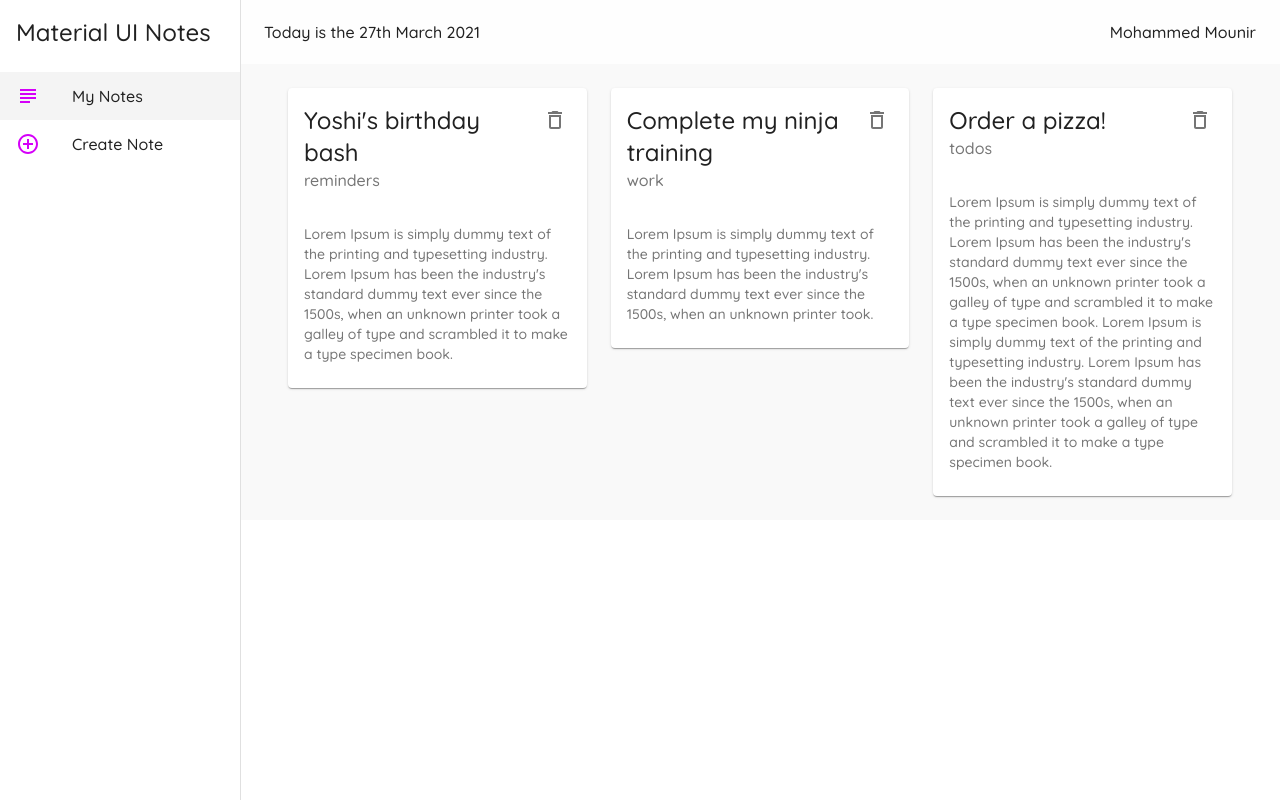
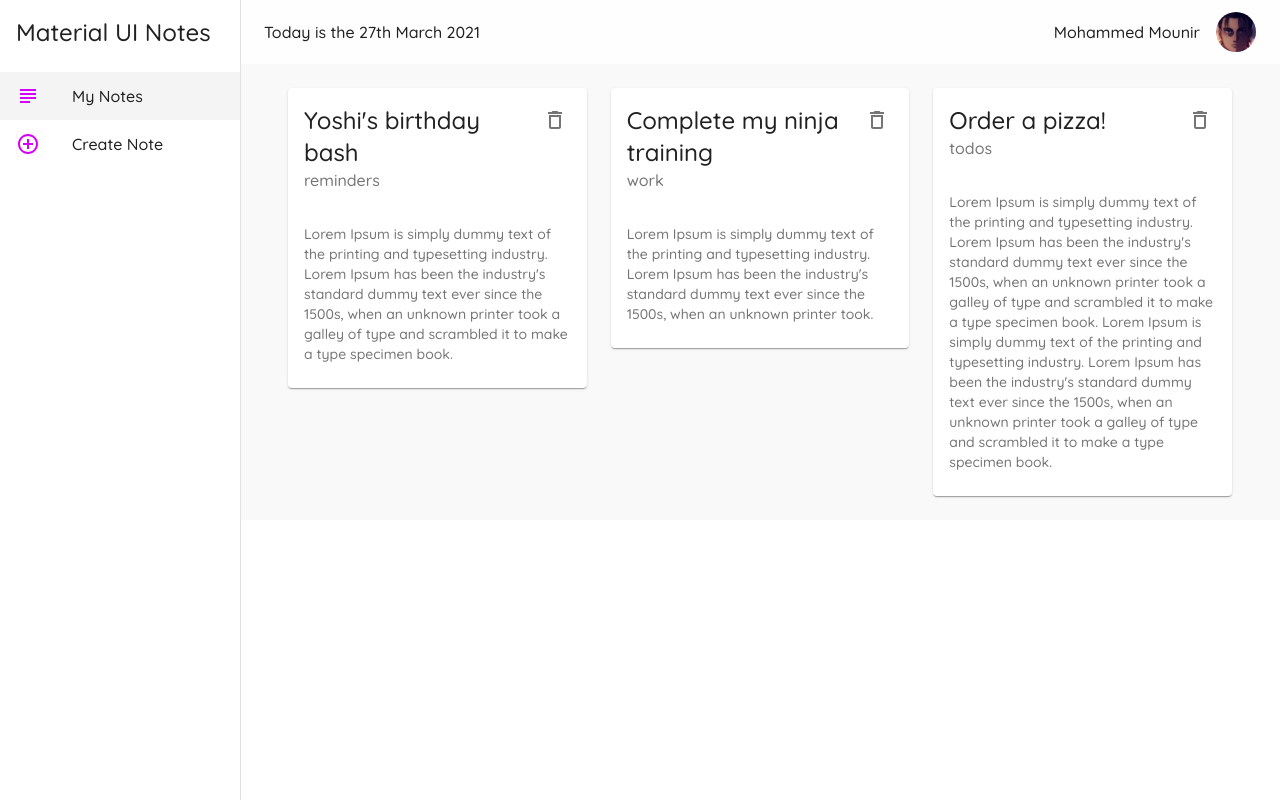
Before and after one commit to Mohammed-Mounir/Material-UI-Project, a React (Create React App) app: page / in a window 1280 px wide. Built offline with nearby package versions, Linux system fonts and the light colour scheme; data requests are answered from the project's data file.

Commit message:
Added avatar in AppBar

```diff
--- a/src/components/Layout.js
+++ b/src/components/Layout.js
@@ -11,6 +11,7 @@
 import AppBar from '@material-ui/core/AppBar'
 import Toolbar from '@material-ui/core/Toolbar'
 import { format } from 'date-fns'
+import Avatar from '@material-ui/core/Avatar'
 
 
 const drawerWidth = 240
@@ -44,6 +45,9 @@
     toolbar: theme.mixins.toolbar,
     date: {
         flexGrow: 1
+    },
+    avatar: {
+        marginLeft: theme.spacing(2)
     }
 }
 })
@@ -80,6 +84,7 @@
                     <Typography>
                         Mohammed Mounir
                     </Typography>
+                    <Avatar src="/Eren_S4.png" className={classes.avatar}/>
                 </Toolbar>
             </AppBar>
 
```
Also changed, not shown: public/Eren_S4.png (added).
